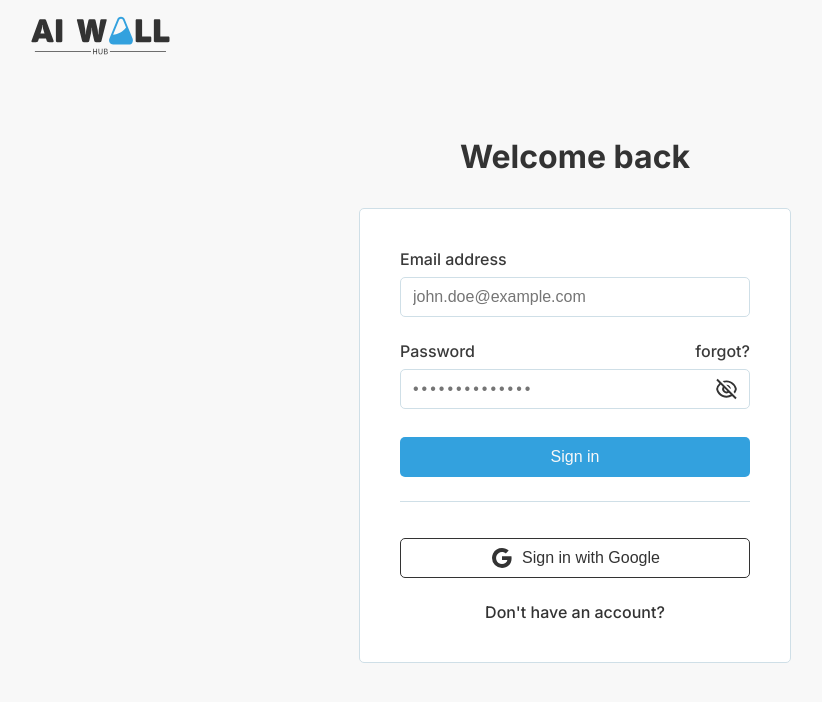
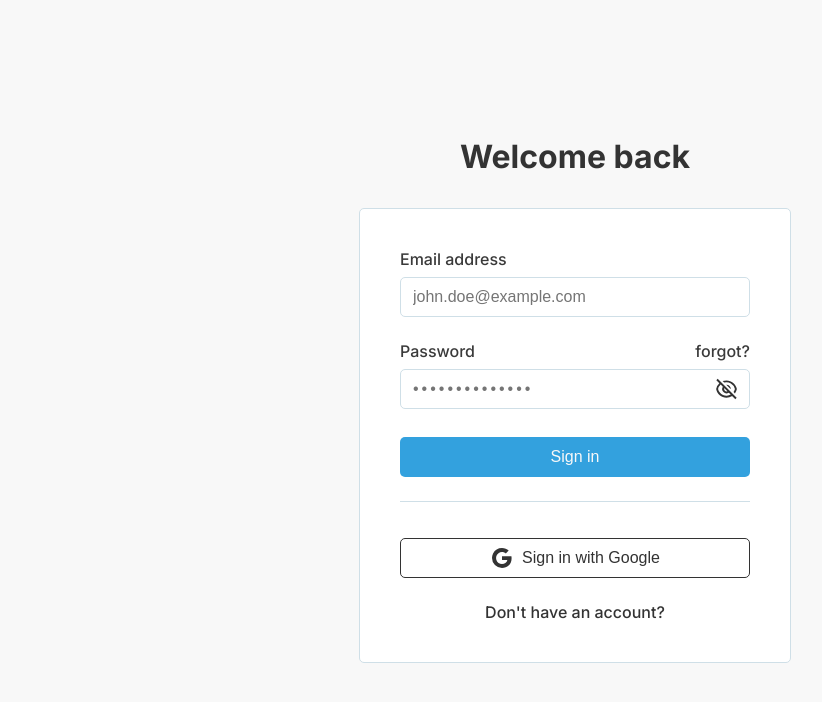
Before and after one commit to nishaj0/Ai_WallHub, a React (Vite) app in the folder client/: page /login in a window 1280 px wide. Shown: the top 702 px of the page, without its empty margins (65-887 px from the left). Built offline with nearby package versions, Linux system fonts and the light colour scheme.

Commit message:
removed logo from login and sign-up

```diff
--- a/client/src/pages/Login/Login.jsx
+++ b/client/src/pages/Login/Login.jsx
@@ -9,7 +9,6 @@ import { RiEyeLine, RiEyeOffLine, RiGoogleFill } from "react-icons/ri";
 
 function Login() {
    const [isEyeToggle, setIsEyeToggle] = useState(true);
-   const [isSmallScreen, setIsSmallScreen] = useState(false);
    const [loginData, setLoginData] = useState({ email: "", password: "" });
 
    const handleLogin = (e) => {
@@ -27,27 +26,8 @@ function Login() {
       e.preventDefault();
    }
 
-   useEffect(() => {
-      // ? check screen is small or not
-      const handleResize = () => {
-         setIsSmallScreen(window.innerWidth < 600);
-      };
-      handleResize();
-   }, []);
-
    return (
       <div className="wallHub__login">
-         {isSmallScreen ? (
-            ""
-         ) : (
-            <Link to="/">
-               <img
-                  src={logoImg}
-                  className="wallHub__login-logo"
-                  alt="logo image"
-               />
-            </Link>
-         )}
          <div className="wallHub__login-head">
             <h2>Welcome back</h2>
          </div>
--- a/client/src/pages/Login/login.css
+++ b/client/src/pages/Login/login.css
@@ -3,7 +3,7 @@
    flex-direction: column;
    align-items: center;
    justify-content: center;
-   height: 100vh;
+   min-height: 100vh;
    background-color: var(--bg-color-light);
    position: relative;
 }
--- a/client/src/pages/Signup/Signup.jsx
+++ b/client/src/pages/Signup/Signup.jsx
@@ -7,7 +7,6 @@ import { RiEyeLine, RiEyeOffLine, RiGoogleFill } from "react-icons/ri";
 
 function Signup() {
   const [isEyeToggle, setIsEyeToggle] = useState(true);
-  const [isSmallScreen, setIsSmallScreen] = useState(false);
   const [signupData, setSignupData] = useState({ name:"", email: "",tempPassword:"" , password: "" });
 
   const handleSignup = (e) => {
@@ -22,15 +21,6 @@ function Signup() {
   const handleSubmit = (e) => {
      e.preventDefault();
   }
-
-  useEffect(() => {
-     // ? check screen is small or not
-     const handleResize = () => {
-        setIsSmallScreen(window.innerWidth < 600);
-     };
-     handleResize();
-  }, []);
-
   return (
      <div className="wallHub__signup">
         <div className="wallHub__signup-head">
```
